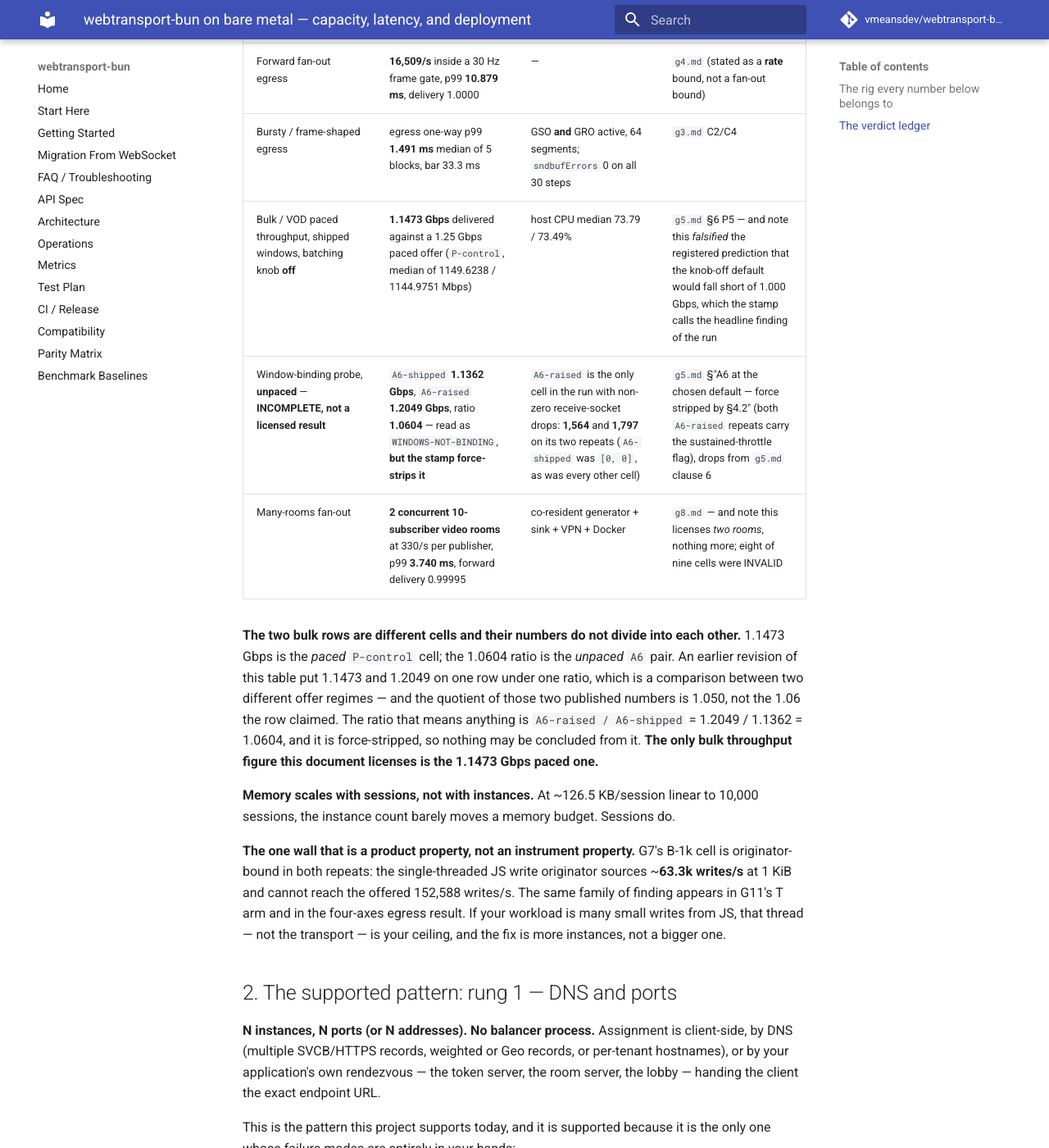
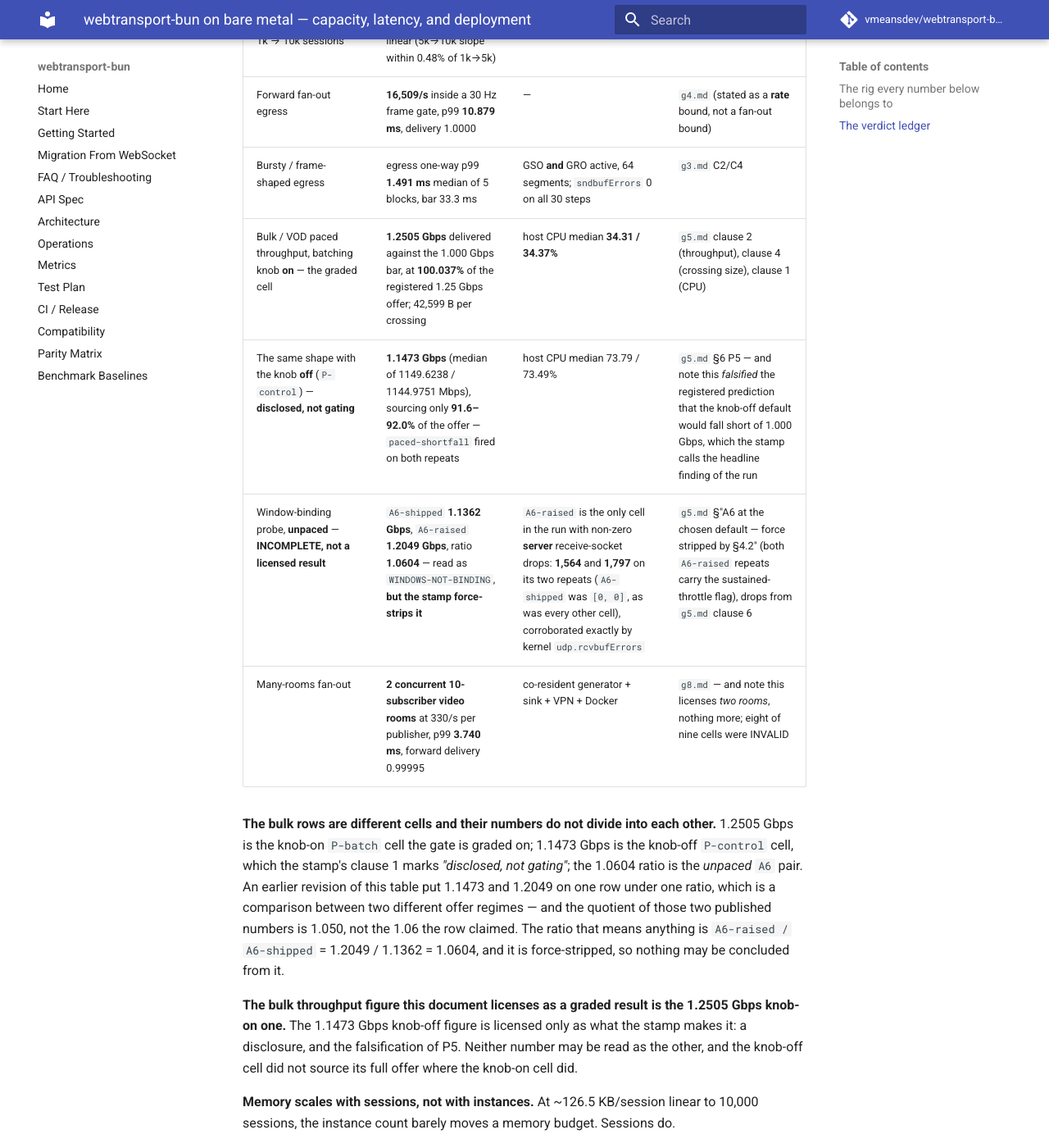
Before and after one commit to vmeansdev/webtransport-bun, an MkDocs documentation site: the page built from docs/research/2026-08-21-bare-metal-capacity.md, in a window 1280 px wide and 1400 px high, scrolled down 4081 px. Shown: the whole window at 82% size. Built offline with MkDocs 1.6.1 and Material for MkDocs 9.7.7, drawn with Linux system fonts in a browser that asks for light colours; comment, search, counter and statistics services are not loaded; some of the changed text lies outside the part shown.

Commit message:
Grade G5 on the cell the gate was graded on: 1.2505 Gbps knob-on, not the disclosed 1.1473 Gbps knob-off
The ledger row, the sizing envelope table and the bulk-rows paragraph all
carried P-control (knob off, 1.1473 Gbps) as the six-clause PASS value. The
stamp grades clause 2 on P-batch (knob on, median 1250.4618 Mbps = 1.2505 Gbps
against a 1.000 Gbps bar) and marks P-control 'disclosed, not gating' in
clause 1. P-control also sourced only 91.6-92.0%% of its offer with
paced-shortfall firing on both repeats, which the row stated as a clean
1.25 Gbps paced offer. Also names G5's drops as server-side, per clause 6.

Co-Authored-By: Claude Fable 5 <noreply@anthropic.com>
Claude-Session: https://claude.ai/code/session_019gyQbTLhhYegaDaLPqLrYs

```diff
--- a/docs/research/2026-08-21-bare-metal-capacity.md
+++ b/docs/research/2026-08-21-bare-metal-capacity.md
@@ -40,7 +40,7 @@ corroboration.
 | **G2 — FPS/MOBA tail latency** | **INCOMPLETE — `path-not-quiet`**: the off-box floor's own idle p99 is **8.101888 ms** against the registered 4.0 ms bar, so no gate statistic exists. An **instrument** finding, foreseen and pre-registered; the run is valid, the path is not evaluable | `stamps/g2.md` §9.6 |
 | **G3 — camera / bursty egress** | **PASS, with C3 = `CEILING-MOVED`**: egress one-way p99 **1.491 ms** (median of 5 blocks) against a 33.3 ms bar; GSO **and** GRO active at 64 segments, `sndbufErrors` 0 on all 30 steps. C3 states no lever value in milliseconds — for the third time across three registrations | `stamps/g3.md` §9.6, C2/C4 |
 | **G4 — SFU fan-out** | **PASS**: **16,509/s** forward egress inside a 30 Hz frame gate, p99 **10.879 ms**, delivery **1.0000**. Stated as a *rate* bound — "the 50 is incidental to that number, not causal" | `stamps/g4.md` §9.6 |
-| **G5 — bulk / VOD** | **PASS**, all six clauses: **1.1473 Gbps** delivered against a 1.25 Gbps paced offer with the batching knob **off** — which falsified the registered prediction that knob-off would fall short of 1.000 Gbps. The unpaced `A6` window probe is **force-stripped** and licenses nothing | `stamps/g5.md` §9.6, §6 P5 |
+| **G5 — bulk / VOD** | **PASS**, all six clauses, graded on the knob-**on** `P-batch` cell: **1.2505 Gbps** delivered against a 1.000 Gbps bar, sourcing 100.037% of its registered 1.25 Gbps offer. Separately — disclosed, not gating — the knob-**off** `P-control` cell delivered **1.1473 Gbps**, falsifying the registered prediction that knob-off would fall short of 1.000 Gbps. The unpaced `A6` window probe is **force-stripped** and licenses nothing | `stamps/g5.md` §9.6 clause 2, §6 P5 |
 | **G7 — stream egress** | **PASS, unnarrowed** (the C4-closure redispatch upgraded G7-01's "PASS — narrowed by C4 NOT-EVALUATED"): **1.2498 Gbps** at 16 streams × 64 KiB, byte- and stream-ledgers exact, and client receive-socket drops a *measured* **0** in all 14 cell-repeats | `stamps/g7-02.md`; run-1 record at `stamps/g7.md` |
 | **G8 — many-rooms fan-out** | **PASS, narrowed to one cell of nine**: **2** concurrent 10-subscriber video rooms at 330/s per publisher, p99 **3.740 ms**, forward delivery **0.99995**. Eight of nine cells INVALID; the voice and mutual arms produced no room count at all | `stamps/g8.md` §9.6 |
 | **G9 — sustained churn** | **NO-VERDICT (INVALID — declared harness/infra fault)**: every generator child exited **127**, no session was ever established, not one clause has an input. Explicitly **not a MISS**; one rerun is licensed and unspent | `stamps/g9.md` §9.6, §9.8 |
@@ -114,19 +114,26 @@ on this rig actually delivered, each with the whole box behind it:
 | Per-session memory, 1k → 10k sessions | **~126.5 KB/session**, linear (5k→10k slope within 0.48% of 1k→5k) | — | `g1.md` C3 |
 | Forward fan-out egress | **16,509/s** inside a 30 Hz frame gate, p99 **10.879 ms**, delivery 1.0000 | — | `g4.md` (stated as a **rate** bound, not a fan-out bound) |
 | Bursty / frame-shaped egress | egress one-way p99 **1.491 ms** median of 5 blocks, bar 33.3 ms | GSO **and** GRO active, 64 segments; `sndbufErrors` 0 on all 30 steps | `g3.md` C2/C4 |
-| Bulk / VOD paced throughput, shipped windows, batching knob **off** | **1.1473 Gbps** delivered against a 1.25 Gbps paced offer (`P-control`, median of 1149.6238 / 1144.9751 Mbps) | host CPU median 73.79 / 73.49% | `g5.md` §6 P5 — and note this *falsified* the registered prediction that the knob-off default would fall short of 1.000 Gbps, which the stamp calls the headline finding of the run |
-| Window-binding probe, **unpaced** — **INCOMPLETE, not a licensed result** | `A6-shipped` **1.1362 Gbps**, `A6-raised` **1.2049 Gbps**, ratio **1.0604** — read as `WINDOWS-NOT-BINDING`, **but the stamp force-strips it** | `A6-raised` is the only cell in the run with non-zero receive-socket drops: **1,564** and **1,797** on its two repeats (`A6-shipped` was `[0, 0]`, as was every other cell) | `g5.md` §"A6 at the chosen default — force stripped by §4.2" (both `A6-raised` repeats carry the sustained-throttle flag), drops from `g5.md` clause 6 |
+| Bulk / VOD paced throughput, batching knob **on** — the graded cell | **1.2505 Gbps** delivered against the 1.000 Gbps bar, at **100.037%** of the registered 1.25 Gbps offer; 42,599 B per crossing | host CPU median **34.31 / 34.37%** | `g5.md` clause 2 (throughput), clause 4 (crossing size), clause 1 (CPU) |
+| The same shape with the knob **off** (`P-control`) — **disclosed, not gating** | **1.1473 Gbps** (median of 1149.6238 / 1144.9751 Mbps), sourcing only **91.6–92.0%** of the offer — `paced-shortfall` fired on both repeats | host CPU median 73.79 / 73.49% | `g5.md` §6 P5 — and note this *falsified* the registered prediction that the knob-off default would fall short of 1.000 Gbps, which the stamp calls the headline finding of the run |
+| Window-binding probe, **unpaced** — **INCOMPLETE, not a licensed result** | `A6-shipped` **1.1362 Gbps**, `A6-raised` **1.2049 Gbps**, ratio **1.0604** — read as `WINDOWS-NOT-BINDING`, **but the stamp force-strips it** | `A6-raised` is the only cell in the run with non-zero **server** receive-socket drops: **1,564** and **1,797** on its two repeats (`A6-shipped` was `[0, 0]`, as was every other cell), corroborated exactly by kernel `udp.rcvbufErrors` | `g5.md` §"A6 at the chosen default — force stripped by §4.2" (both `A6-raised` repeats carry the sustained-throttle flag), drops from `g5.md` clause 6 |
 | Many-rooms fan-out | **2 concurrent 10-subscriber video rooms** at 330/s per publisher, p99 **3.740 ms**, forward delivery 0.99995 | co-resident generator + sink + VPN + Docker | `g8.md` — and note this licenses *two rooms*, nothing more; eight of nine cells were INVALID |
 
-**The two bulk rows are different cells and their numbers do not divide into
-each other.** 1.1473 Gbps is the *paced* `P-control` cell; the 1.0604 ratio is
-the *unpaced* `A6` pair. An earlier revision of this table put 1.1473 and 1.2049
-on one row under one ratio, which is a comparison between two different offer
-regimes — and the quotient of those two published numbers is 1.050, not the
-1.06 the row claimed. The ratio that means anything is `A6-raised / A6-shipped`
-= 1.2049 / 1.1362 = 1.0604, and it is force-stripped, so nothing may be
-concluded from it. **The only bulk throughput figure this document licenses is
-the 1.1473 Gbps paced one.**
+**The bulk rows are different cells and their numbers do not divide into each
+other.** 1.2505 Gbps is the knob-on `P-batch` cell the gate is graded on;
+1.1473 Gbps is the knob-off `P-control` cell, which the stamp's clause 1 marks
+*"disclosed, not gating"*; the 1.0604 ratio is the *unpaced* `A6` pair. An
+earlier revision of this table put 1.1473 and 1.2049 on one row under one
+ratio, which is a comparison between two different offer regimes — and the
+quotient of those two published numbers is 1.050, not the 1.06 the row claimed.
+The ratio that means anything is `A6-raised / A6-shipped` = 1.2049 / 1.1362 =
+1.0604, and it is force-stripped, so nothing may be concluded from it.
+
+**The bulk throughput figure this document licenses as a graded result is the
+1.2505 Gbps knob-on one.** The 1.1473 Gbps knob-off figure is licensed only as
+what the stamp makes it: a disclosure, and the falsification of P5. Neither
+number may be read as the other, and the knob-off cell did not source its full
+offer where the knob-on cell did.
 
 **Memory scales with sessions, not with instances.** At ~126.5 KB/session
 linear to 10,000 sessions, the instance count barely moves a memory budget.
```
